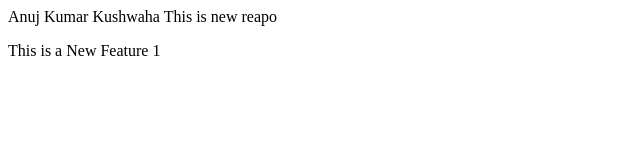
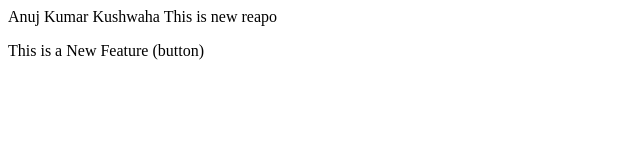
Before and after one commit to theanujkumar18/localrepository, a plain HTML site: page index.html in a window 1280 px wide. Shown: the full height of the page, 0-640 px from the left. Drawn offline with Linux system fonts and the light colour scheme.

```diff
--- a/index.html
+++ b/index.html
@@ -1,2 +1,2 @@
 <p>Anuj Kumar Kushwaha This is new reapo</p>
-<p>This is a New Feature 1</p>
+<p>This is a New Feature (button)</p>
```
